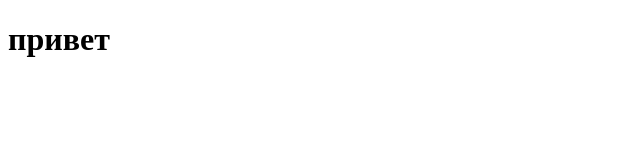
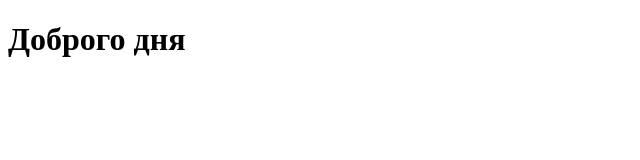
Before and after one commit to Svalenchuk/tutoria, a plain HTML site: page index.html in a window 1280 px wide. Shown: the whole page, without its empty margins (0-640 px from the left). Drawn offline with Linux system fonts and the light colour scheme.

Commit message:
Update index.html

```diff
--- a/index.html
+++ b/index.html
@@ -7,6 +7,6 @@
     <title>Document</title>
 </head>
 <body>
-<h1>привет</h1>
+<h1>Доброго дня</h1>
 </body>
 </html>
```
